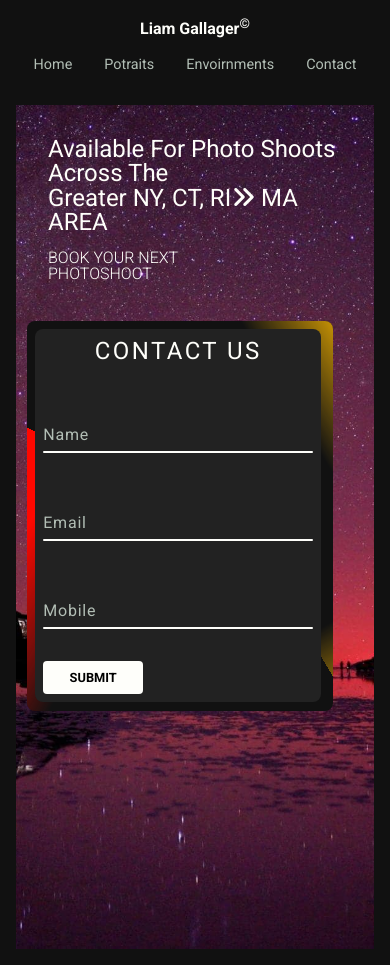
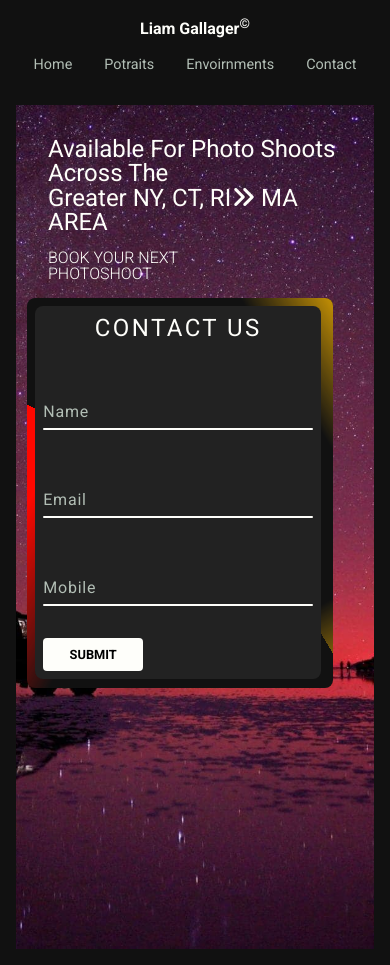
Before and after one commit to ErzaXAbhi/liam-gallager-react, a React (Create React App) app: page /contact in a window 390 px wide. Built offline with nearby package versions, Linux system fonts and the light colour scheme.

Commit message:
form margin updated

```diff
--- a/src/App.css
+++ b/src/App.css
@@ -429,6 +429,7 @@ body {
     margin: 0.4rem;
     width: 306px;
     margin-left: 0.7rem;
+    margin-top: -1rem;
   }
 
   .box form .inputBox {
```
